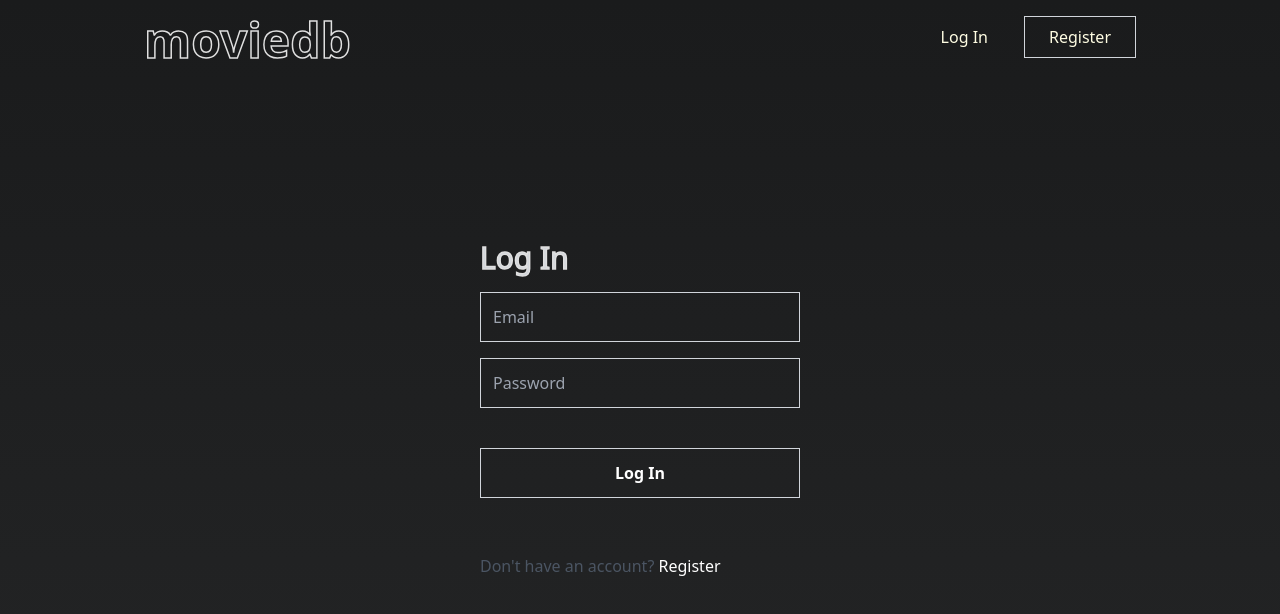
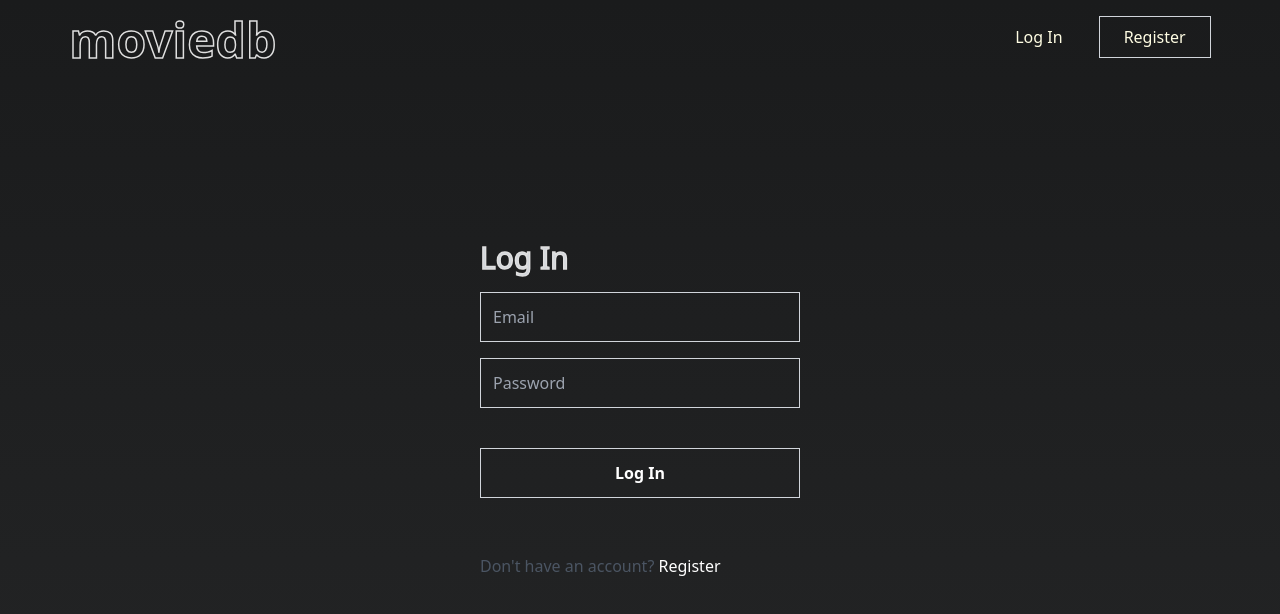
Before and after one commit to umasshia/CMPT456-moviedb, a React (Create React App) app: page /#/logIn in a window 1280 px wide. Shown: the top 614 px of the page. Built offline with nearby package versions, Linux system fonts and the light colour scheme; no server answers.

Commit message:
small navbar change

```diff
--- a/src/components/Navbar.jsx
+++ b/src/components/Navbar.jsx
@@ -17,7 +17,7 @@ const Navbar = () => {
   };
 
   return (
-    <div className="flex item-center justify-between p-4 z-100 w-4/5 m-auto ">
+    <div className="flex item-center justify-between p-4 z-100 w-11/12 m-auto ">
       <Link to="/">
         <h1 className="text-5xl font-bold cursor-pointer hover:text-gray-300">
           moviedb
--- a/src/components/Search.jsx
+++ b/src/components/Search.jsx
@@ -17,7 +17,7 @@ const SearchNav = ( { handleInput }) => {
     };
 
     return (
-        <div className="flex item-center justify-between p-4 z-100 w-4/5 m-auto ">
+        <div className="flex item-center justify-between p-4 z-100 w-11/12 m-auto ">
             <Link to="/">
                 <h1 className="text-5xl font-bold cursor-pointer hover:text-gray-300">
                     moviedb
```
